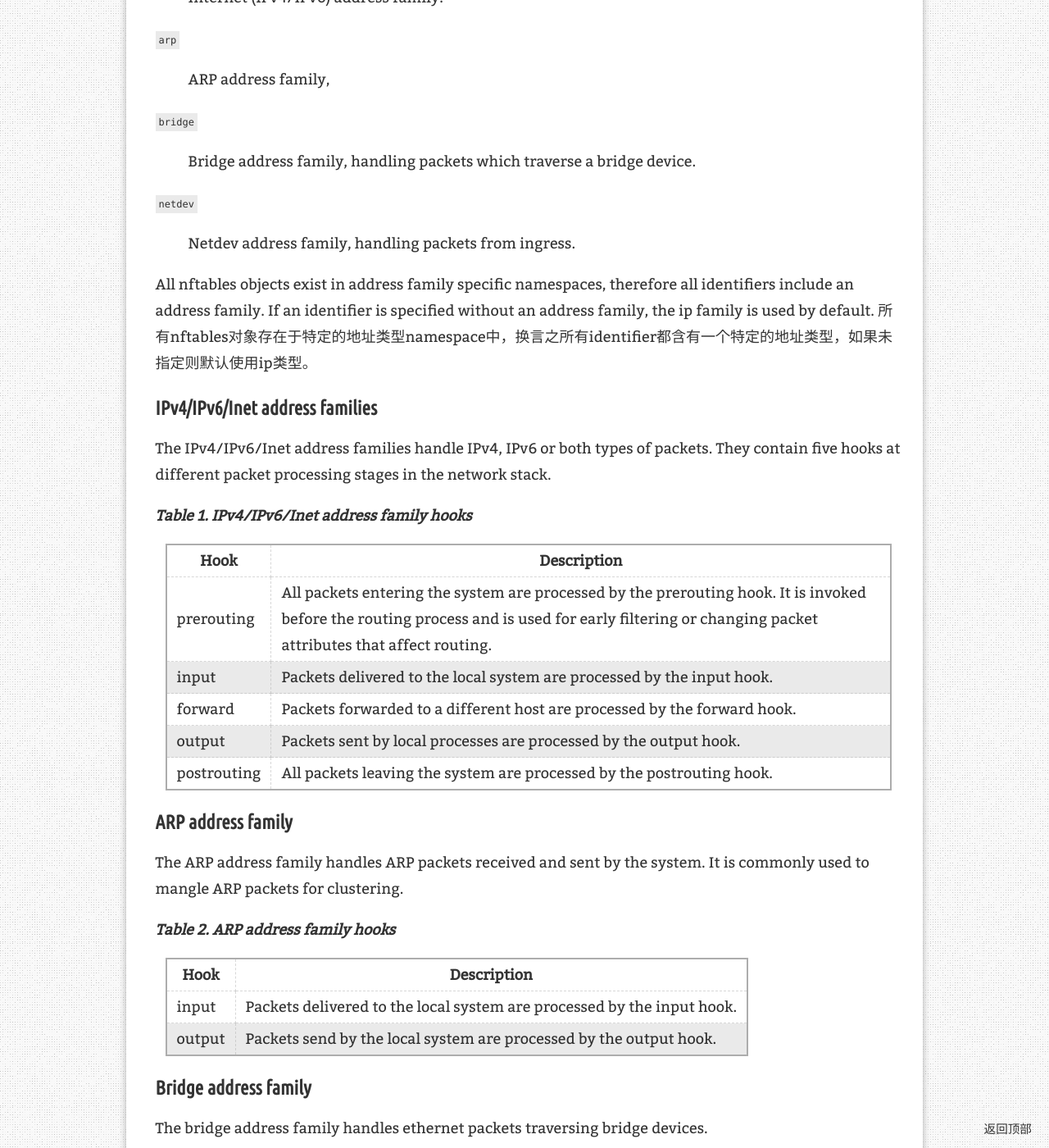
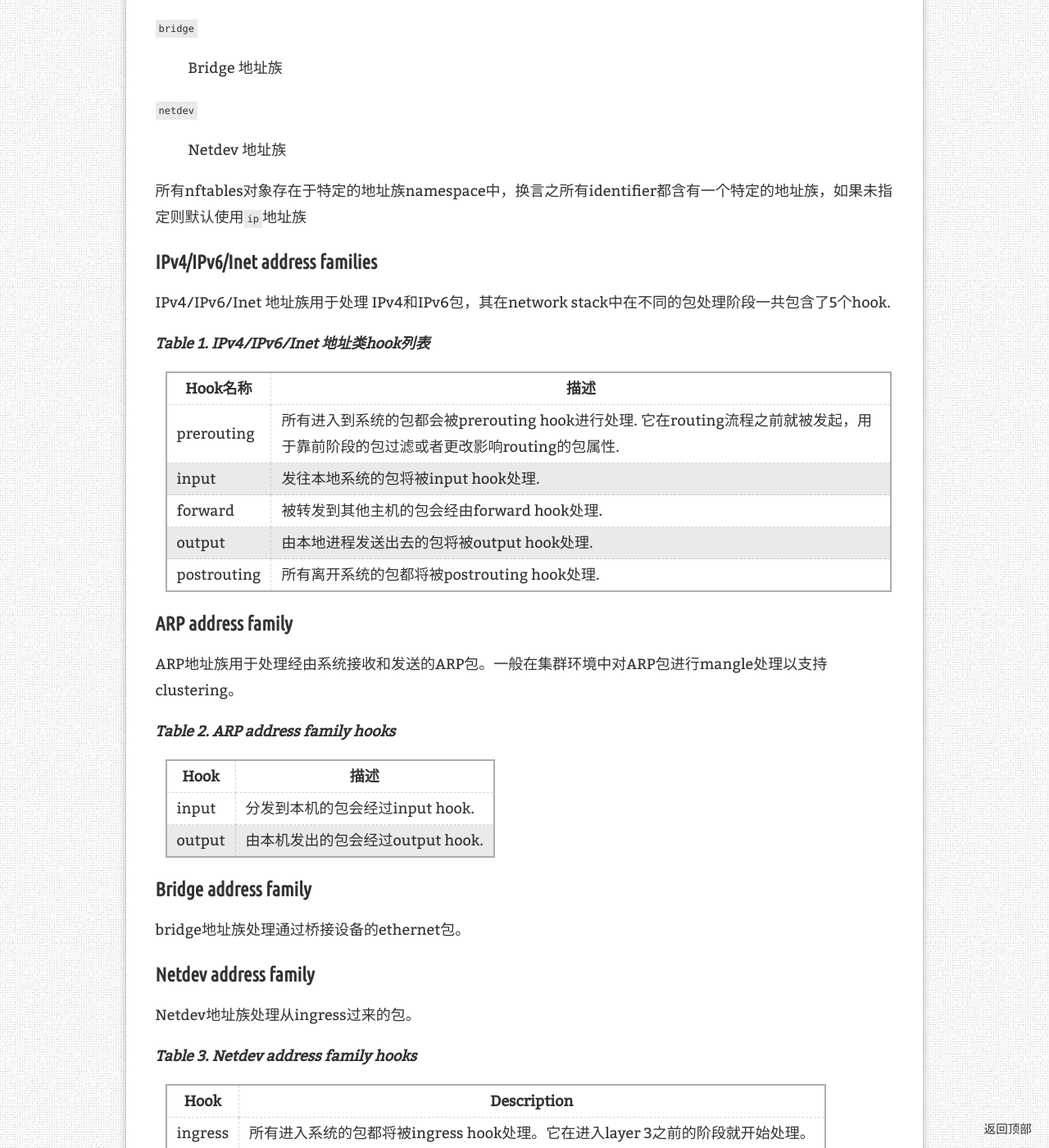
Before and after one commit to itxx00/itxx00.github.io, a Jekyll site: the page built from _posts/2017-06-13-nftables-man-page.md, in a window 1280 px wide and 1400 px high, scrolled down 5850 px. Shown: the whole window at 82% size. Built offline with Jekyll 4.4.1, drawn with Linux system fonts in a browser that asks for light colours; nearby versions of some CDN libraries; comment, search, counter and statistics services are not loaded; some of the changed text lies outside the part shown.

Commit message:
new post: 2017-08-18-deploy-k8s-from-local-repo.md

```diff
--- a/_posts/2017-06-13-nftables-man-page.md
+++ b/_posts/2017-06-13-nftables-man-page.md
@@ -14,27 +14,26 @@ tags: [nft, nftables ]
 
 ## 工具名称
 
-nft --  Administration tool for packet filtering and classification
+nft --  包过滤规则管理工具
+
+
+
+## 基本用法
+
+`nft [ -n | --numeric ] [ -s | --stateless ] [ [-I | --includepath] directory ] [ [-f | --file] filename | [-i | --interactive] | cmd ]`
+
+`nft [ -h | --help ] [ -v | --version ]`
+
+
+## 工具描述
 
 nftables 作为新一代的防火墙策略框架，旨在替代之前的各种防火墙工具诸如iptables/ebtables等，而且提供了类似tc的带宽限速能力。而nft则提供了nftables的命令行入口，是用户空间的管理工具。
 
 
-## 基本用法
-
-`nft [ -n | --numeric ] [ -s | --stateless ] [ [-I | --includepath] directory ] [ [-f | --file] filename | [-i | --interactive] | cmd ]`
-
-`nft [ -h | --help ] [ -v | --version ]`
-
-
-## 工具描述
-
-nft is used to set up, maintain and inspect packet filtering and classification rules in the Linux kernel.
-
-
 
 ## 选项说明
 
-For a full summary of options, run `nft --help`.
+执行`nft --help`查看完整帮助信息
 
 
 
@@ -68,8 +67,7 @@ For a full summary of options, run `nft --help`.
 
 <dd>
 
-Omit stateful information of rules and stateful objects.
-
+省略规则和有状态对象的状态信息
 </dd>
 
 `-N`
@@ -84,7 +82,7 @@ Omit stateful information of rules and stateful objects.
 
 <dd>
 
-Show rule handles in output.
+输出内容中展示规则handle信息
 
 </dd>
 
@@ -154,17 +152,16 @@ filter input iif $int_ifs accept
 ~~~
 
 
-## 地址类型
-
-Address families determine the type of packets which are processed. For each address family the kernel contains so called hooks at specific stages of the packet processing paths, which invoke nftables if rules for these hooks exist.
-根据处理的包的种类不同可以将其分为不同的类型。不同类型的地址在内核中包含有特定阶段的处理路径和hook点，当对应hook的规则存在时则会被nftables处理。具体类型如下：
+## 地址族
+
+根据处理的包的种类不同可以将其分为不同的地址族。不同的地址族在内核中包含有特定阶段的处理路径和hook点，当对应hook的规则存在时则会被nftables处理。具体类型如下：
 
 
 `ip`
 
 <dd>
 
-IPv4 address family.
+IPv4 地址族
 
 </dd>
 
@@ -172,7 +169,7 @@ IPv4 address family.
 
 <dd>
 
-IPv6 address family.
+IPv6 地址族
 
 </dd>
 
@@ -180,7 +177,7 @@ IPv6 address family.
 
 <dd>
 
-Internet (IPv4/IPv6) address family.
+Internet (IPv4/IPv6) 地址族
 
 </dd>
 
@@ -188,7 +185,7 @@ Internet (IPv4/IPv6) address family.
 
 <dd>
 
-ARP address family,
+ARP 地址族
 
 </dd>
 
@@ -196,7 +193,7 @@ ARP address family,
 
 <dd>
 
-Bridge address family, handling packets which traverse a bridge device.
+Bridge 地址族
 
 </dd>
 
@@ -204,77 +201,73 @@ Bridge address family, handling packets which traverse a bridge device.
 
 <dd>
 
-Netdev address family, handling packets from ingress.
-
-</dd>
-
-
-All nftables objects exist in address family specific namespaces, therefore all identifiers include an address family. If an identifier is specified without an address family, the ip family is used by default.
-所有nftables对象存在于特定的地址类型namespace中，换言之所有identifier都含有一个特定的地址类型，如果未指定则默认使用ip类型。
-
+Netdev 地址族
+
+</dd>
+
+
+所有nftables对象存在于特定的地址族namespace中，换言之所有identifier都含有一个特定的地址族，如果未指定则默认使用`ip`地址族
 ### IPv4/IPv6/Inet address families
 
-The IPv4/IPv6/Inet address families handle IPv4, IPv6 or both types of packets. They contain five hooks at different packet processing stages in the network stack.
-
-
-***Table 1. IPv4/IPv6/Inet address family hooks***
+IPv4/IPv6/Inet 地址族用于处理 IPv4和IPv6包，其在network stack中在不同的包处理阶段一共包含了5个hook.
+
+***Table 1. IPv4/IPv6/Inet 地址类hook列表***
+
+| Hook名称 | 描述 |
+| --- | --- |
+| prerouting | 所有进入到系统的包都会被prerouting hook进行处理. 它在routing流程之前就被发起，用于靠前阶段的包过滤或者更改影响routing的包属性. |
+| input | 发往本地系统的包将被input hook处理. |
+| forward | 被转发到其他主机的包会经由forward hook处理. |
+| output | 由本地进程发送出去的包将被output hook处理. |
+| postrouting | 所有离开系统的包都将被postrouting hook处理. |
+
+
+
+### ARP address family
+
+ARP地址族用于处理经由系统接收和发送的ARP包。一般在集群环境中对ARP包进行mangle处理以支持clustering。
+
+
+***Table 2. ARP address family hooks***
+
+| Hook | 描述 |
+| --- | --- |
+| input | 分发到本机的包会经过input hook. |
+| output | 由本机发出的包会经过output hook. |
+
+
+
+### Bridge address family
+
+bridge地址族处理通过桥接设备的ethernet包。
+
+
+
+### Netdev address family
+
+Netdev地址族处理从ingress过来的包。
+
+
+***Table 3. Netdev address family hooks***
 
 | Hook | Description |
 | --- | --- |
-| prerouting | All packets entering the system are processed by the prerouting hook. It is invoked before the routing process and is used for early filtering or changing packet attributes that affect routing. |
-| input | Packets delivered to the local system are processed by the input hook. |
-| forward | Packets forwarded to a different host are processed by the forward hook. |
-| output | Packets sent by local processes are processed by the output hook. |
-| postrouting | All packets leaving the system are processed by the postrouting hook. |
-
-
-
-### ARP address family
-
-The ARP address family handles ARP packets received and sent by the system. It is commonly used to mangle ARP packets for clustering.
-
-
-***Table 2. ARP address family hooks***
-
-| Hook | Description |
-| --- | --- |
-| input | Packets delivered to the local system are processed by the input hook. |
-| output | Packets send by the local system are processed by the output hook. |
-
-
-
-### Bridge address family
-
-The bridge address family handles ethernet packets traversing bridge devices.
-
-
-
-### Netdev address family
-
-The Netdev address family handles packets from ingress.
-
-
-***Table 3. Netdev address family hooks***
-
-| Hook | Description |
-| --- | --- |
-| ingress | All packets entering the system are processed by this hook. It is invoked before layer 3 protocol handlers and it can be used for early filtering and policing. |
+| ingress | 所有进入系统的包都将被ingress hook处理。它在进入layer 3之前的阶段就开始处理。|
 
 
 
 ## Tables
 
-{add | delete | list | flush}***table*** [family] {table}
-
-Tables are containers for chains, sets and stateful objects. They are identified by their address family and their name. The address family must be one of ip, ip6, inet, arp, bridge, netdev. The inet address family is a dummy family which is used to create hybrid IPv4/IPv6 tables. When no address family is specified, ip is used by default.
-
+`{add | delete | list | flush} table [family] {table}`
+
+table是chain/set/stateful object的容器，table由其地址族和名字做标识。地址族必须属于ip, ip6, arp, bridge, netdev中的一种，inet地址族是一个虚拟地址族，同来创建同时包含IPv4和IPv6的table，如果没有指定地址族则默认使用`ip`地址族。
 
 
 `add`
 
 <dd>
 
-Add a new table for the given family with the given name.
+添加指定地址族，指定名称的table
 
 </dd>
 
@@ -282,7 +275,7 @@ Add a new table for the given family with the given name.
 
 <dd>
 
-Delete the specified table.
+删除指定的table
 
 </dd>
 
@@ -290,7 +283,7 @@ Delete the specified table.
 
 <dd>
 
-List all chains and rules of the specified table.
+列出指定table中的所有chain和rule
 
 </dd>
 
@@ -298,7 +291,7 @@ List all chains and rules of the specified table.
 
 <dd>
 
-Flush all chains and rules of the specified table.
+清除指定table中的所有chain和rule
 
 </dd>
 
@@ -306,21 +299,20 @@ Flush all chains and rules of the specified table.
 
 ## Chains
 
-{add}***chain*** [family] {table} {chain} {_hook_} {_priority_} {policy} {_device_}
-
-{add | create | delete | list | flush}***chain*** [family] {table} {chain}
-
-{rename}***chain*** [family] {table} {chain} {_newname_}
-
-Chains are containers for rules. They exist in two kinds, base chains and regular chains. A base chain is an entry point for packets from the networking stack, a regular chain may be used as jump target and is used for better rule organization.
-
+`{add} chain [family] {table} {chain} {hook} {priority} {policy} {device}`
+
+`{add | create | delete | list | flush} chain [family] {table} {chain}`
+
+`{rename} chain [family] {table} {chain} {newname}`
+
+chain是rule的容器，他们存在于两种类型，基础链（base chain）和常规链（regular chain）。base chain是网络栈中数据包的入口点，regular chain则可用于jump的目标并对规则进行更好地组织。
 
 
 `add`
 
 <dd>
 
-Add a new chain in the specified table. When a hook and priority value are specified, the chain is created as a base chain and hooked up to the networking stack.
+在指定table中添加新的链，当hook和权重值被指定时，添加的chain为base chain，将在网络栈中hook相关联。
 
 </dd>
 
@@ -328,7 +320,7 @@ Add a new chain in the specified table. When a hook and priority value are speci
 
 <dd>
 
-Similar to the ***add*** command, but returns an error if the chain already exists.
+与`add`命令类似，不同之处在于当创建的chain存在时会返回错误。
 
 </dd>
 
@@ -336,7 +328,7 @@ Similar to the ***add*** command, but returns an error if the chain already exis
 
 <dd>
 
-Delete the specified chain. The chain must not contain any rules or be used as jump target.
+删除指定的chain，被删除的chain不能有规则且不能是跳转目标chain。
 
 </dd>
 
@@ -344,7 +336,7 @@ Delete the specified chain. The chain must not contain any rules or be used as j
 
 <dd>
 
-Rename the specified chain.
+重命名chain
 
 </dd>
 
@@ -352,7 +344,7 @@ Rename the specified chain.
 
 <dd>
 
-List all rules of the specified chain.
+列出指定chain中的所有rule
 
 </dd>
 
@@ -360,16 +352,16 @@ List all rules of the specified chain.
 
 <dd>
 
-Flush all rules of the specified chain.
+清除指定chain中所有rule
 
 </dd>
 
 
 ## Rules
 
-[add | insert]***rule*** [family] {table} {chain} [position _position_] {_statement_...}
-
-{delete}***rule*** [family] {table} {chain} {handle _handle_}
+`[add | insert] rule [family] {table} {chain} [position position] {statement...}`
+
+`{delete} rule [family] {table} {chain} {handle handle}`
 
 Rules are constructed from two kinds of components according to a set of grammatical rules: expressions and statements.
 
```
Also changed, not shown: _posts/2017-08-18-deploy-k8s-from-local-repo.md (added, +114 -0 lines).
